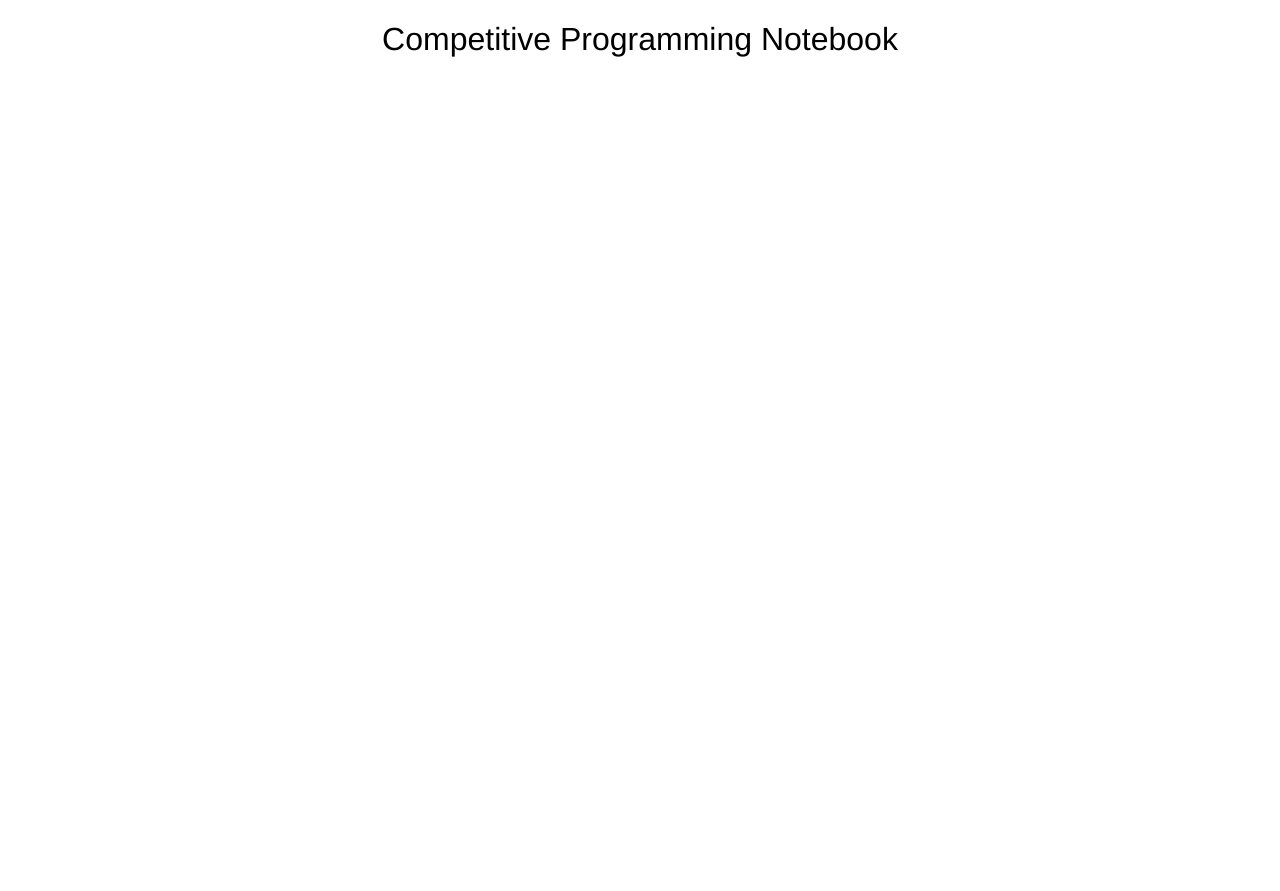
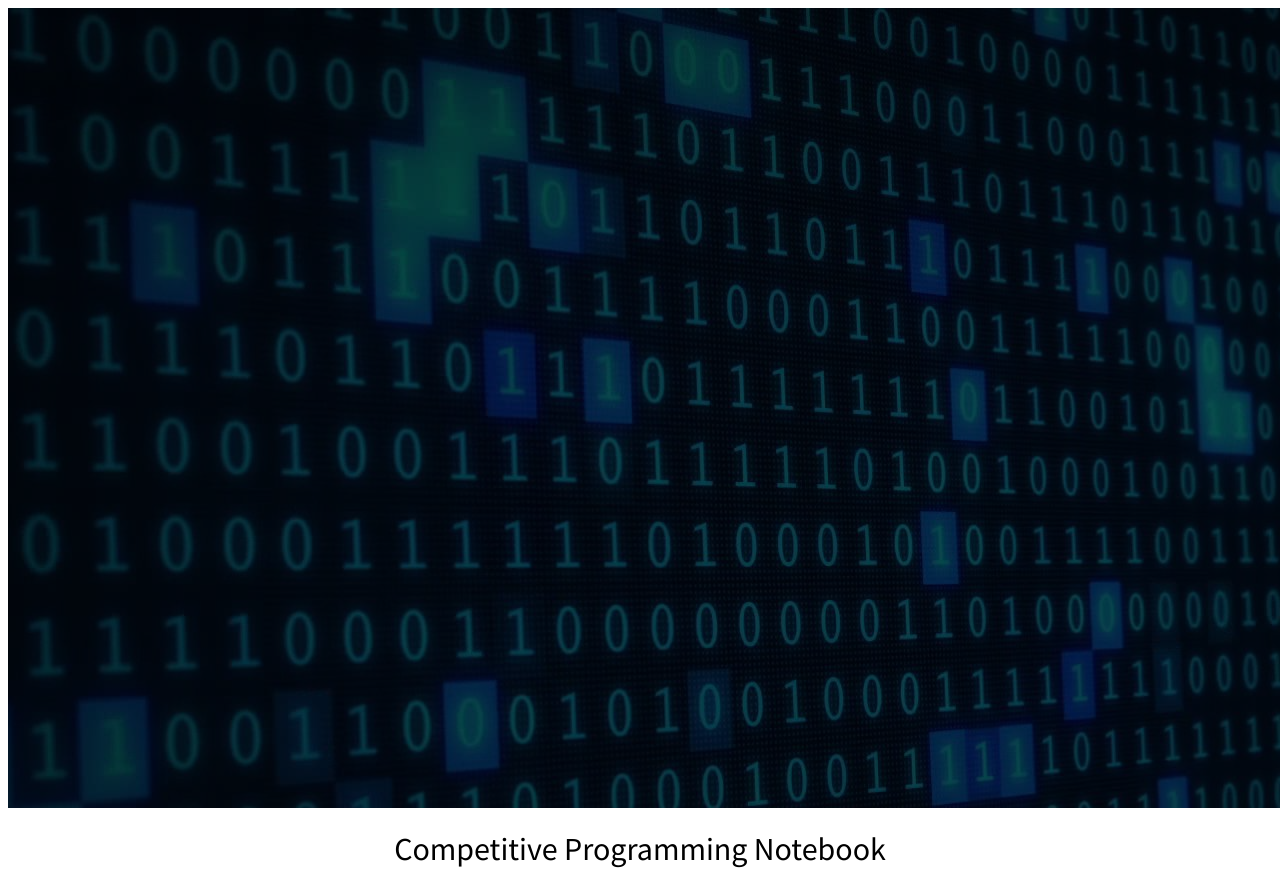
Before and after one commit to peterlee123hi/CPNotebook, a Vue app: page / in a window 1280 px wide. Before the commit the page ends 800 px from the top, so only its background shows below. Built offline with nearby package versions, Linux system fonts and the light colour scheme.

Commit message:
background image main  page

```diff
--- a/src/App.vue
+++ b/src/App.vue
@@ -11,8 +11,10 @@ export default {
 </script>
 
 <style lang="scss">
+@import url('https://fonts.googleapis.com/css?family=Source+Sans+Pro');
+
 #app {
-  font-family: 'Avenir', Helvetica, Arial, sans-serif;
+  font-family: 'Avenir', 'Source Sans Pro', Helvetica, Arial, sans-serif;
   -webkit-font-smoothing: antialiased;
   -moz-osx-font-smoothing: grayscale;
   text-align: center;
--- a/src/components/Main.vue
+++ b/src/components/Main.vue
@@ -1,5 +1,9 @@
 <template>
   <div class="main">
+    <div class="full_screen">
+      <img src="../assets/code_background.jpg"></img>
+      <div class="overlay"></div>
+    </div>
     <h1>{{ title }}</h1>
   </div>
 </template>
@@ -20,4 +24,21 @@ export default {
 h1, h2 {
   font-weight: normal;
 }
+
+.full_screen{
+  width: 100vw;
+  height: 100vh;
+  overflow: hidden;
+  position: relative;
+}
+
+.overlay{
+  background-color: black;
+  opacity: 0.7;
+  position: absolute;
+  top: 0;
+  left: 0;
+  width: 100%;
+  height: 100%;
+}
 </style>
```
